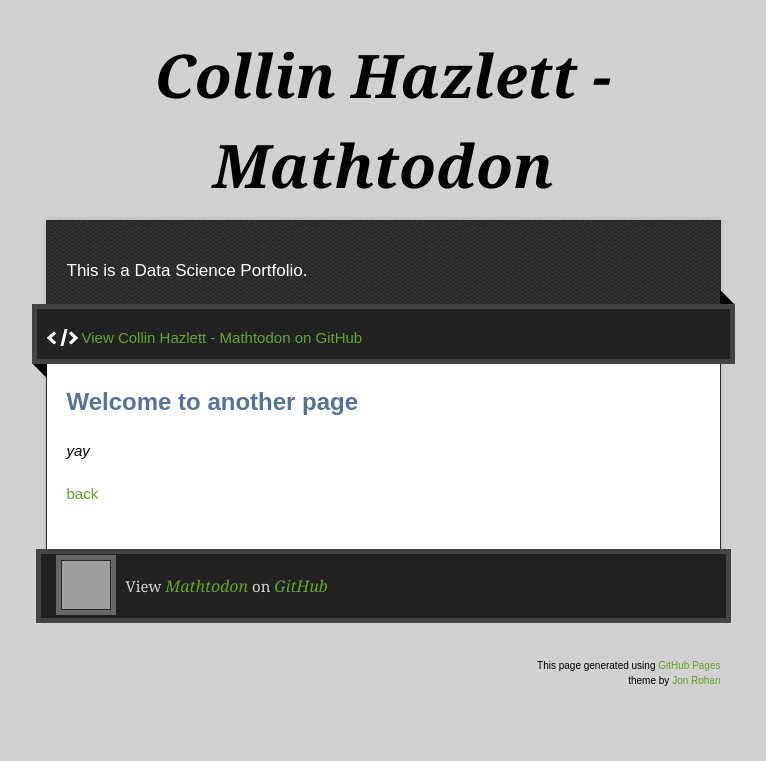
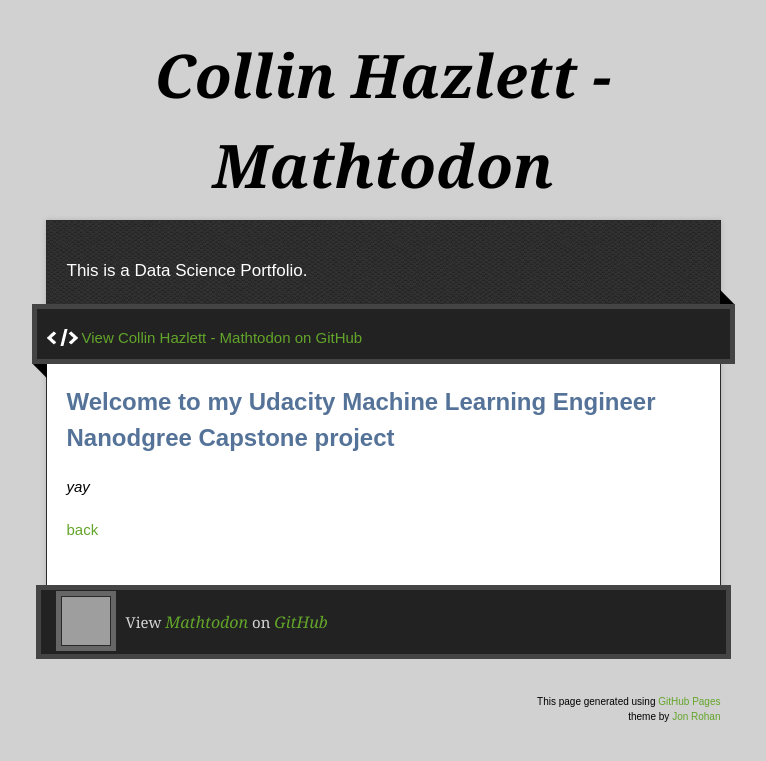
Before and after one commit to Mathtodon/Mathtodon.github.io, a Jekyll site: the page built from another-page.md, in a window 1280 px wide. Shown: the top 761 px of the page, without its empty margins (257-1023 px from the left). Built offline with Jekyll 4.4.1, drawn with Linux system fonts in a browser that asks for light colours; nearby versions of some CDN libraries; our own code applies the rules of GitHub Pages for plain Markdown files; grey boxes are pictures that could not be loaded.

Commit message:
Update another-page.md

```diff
--- a/another-page.md
+++ b/another-page.md
@@ -2,7 +2,7 @@
 layout: default
 ---
 
-## Welcome to another page
+## Welcome to my Udacity Machine Learning Engineer Nanodgree Capstone project
 
 _yay_
 
```
